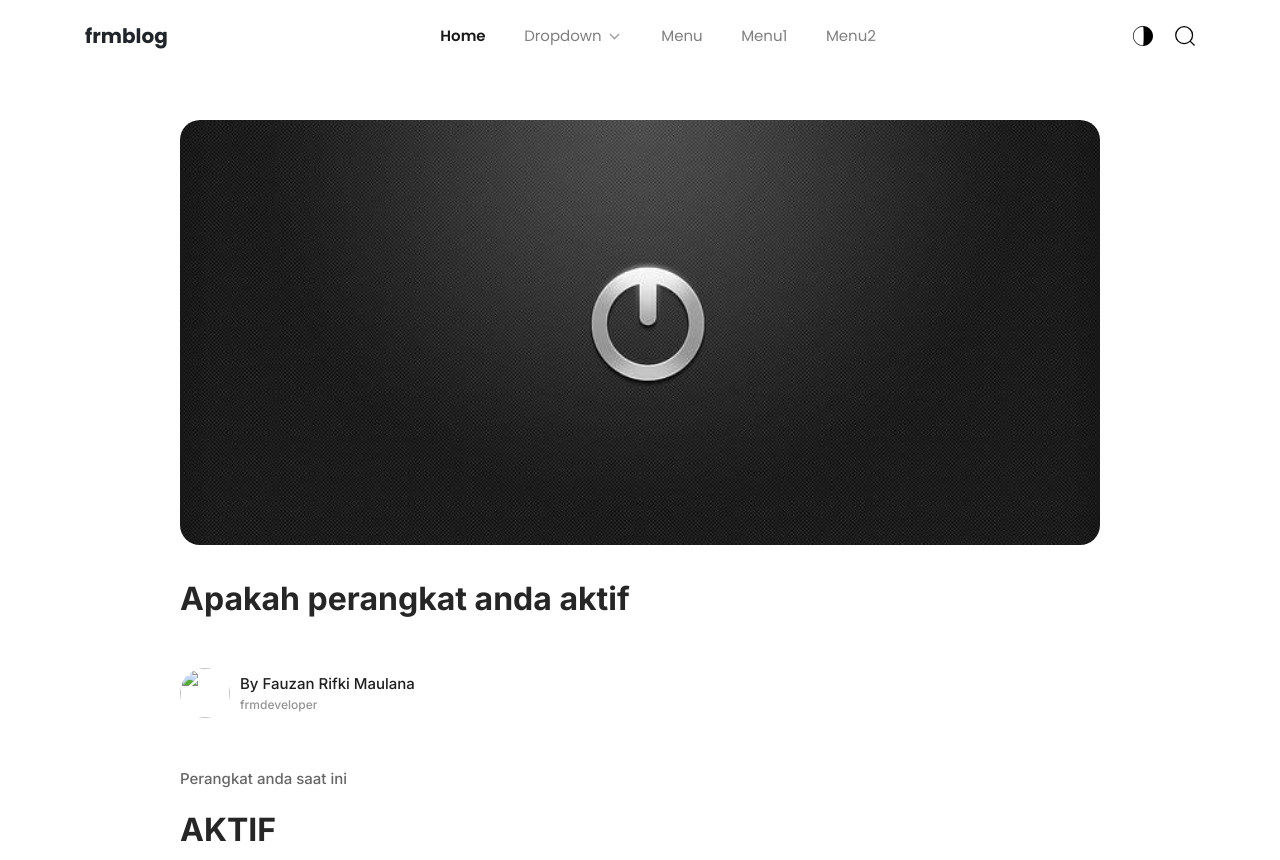
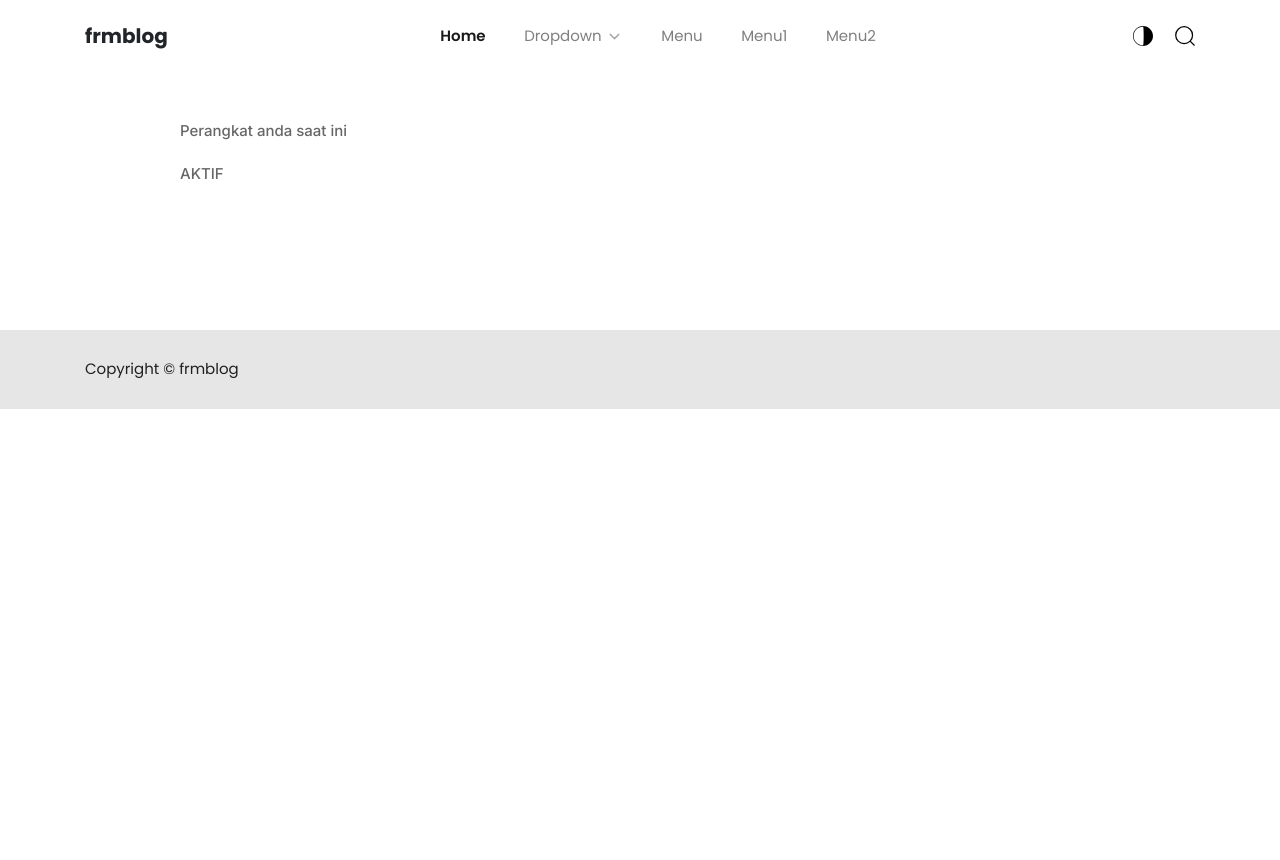
Before and after one commit to frmdeveloper/blog, a website: page is-my-device-on/index.html in a window 1280 px wide. Shown: the top 860 px of the page. After the commit the page ends 800 px from the top, so only its background shows below. Drawn offline with Linux system fonts and the light colour scheme.

Commit message:
update index.html

```diff
--- a/is-my-device-on/index.html
+++ b/is-my-device-on/index.html
@@ -63,20 +63,9 @@
             <div class="row">
                 <div class="col-lg-10 mx-auto">
                     <div class="post">
-                        <div class="post-desc">
-                            <img src="./power.jpeg" class="post-img" alt="">
-                            <h2>Apakah perangkat anda aktif</h2>
-                            <a href="#" class="post-author">
-                                <img src="../assets/images/Logo_FRM-picsay.png" alt="">
-                                <div class="d-flex flex-column">
-                                    <p>By Fauzan Rifki Maulana</p>
-                                    <p class="bio">frmdeveloper</p>
-                                </div>
-                            </a>
-                        </div>
                         <div class="post-text">
                             <p>Perangkat anda saat ini</p>
-                            <h2>AKTIF</h2>
+                            <p>AKTIF</p>
                         </div>
                     </div>
                 </div>
```
